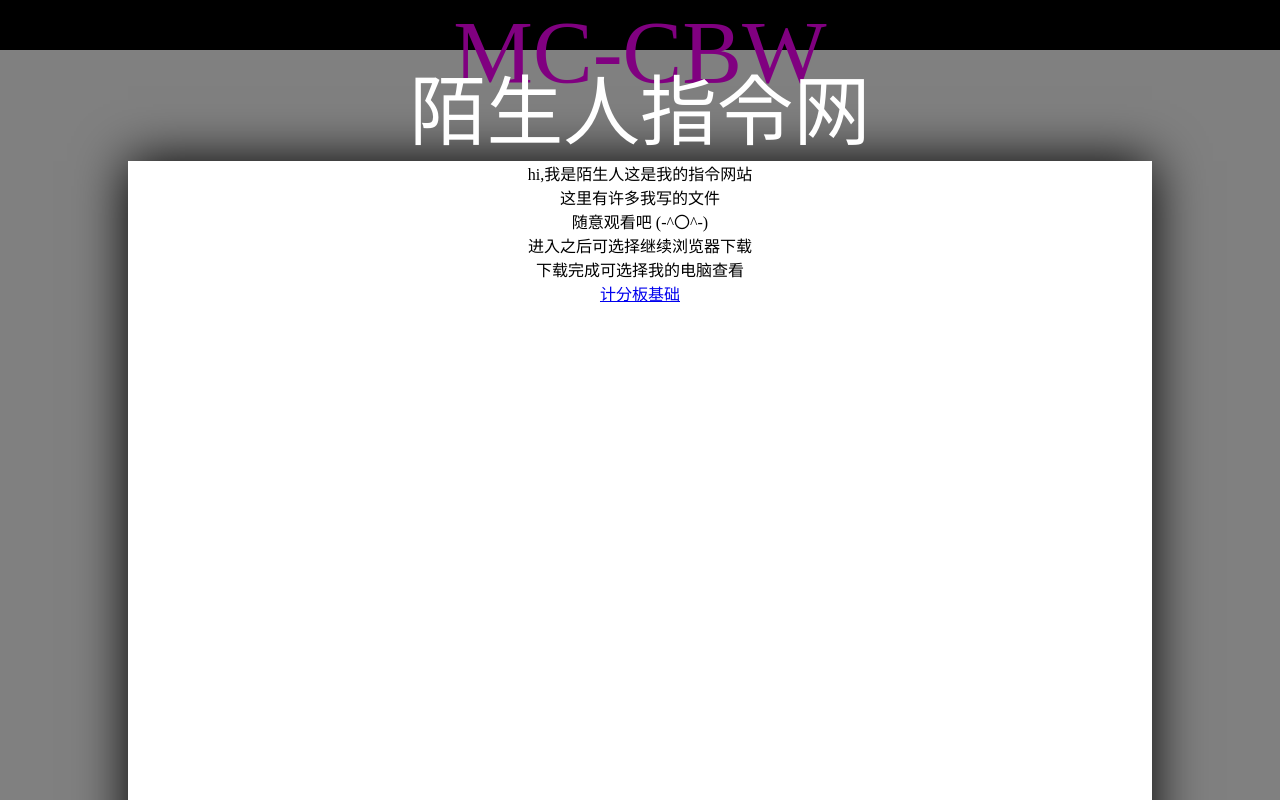
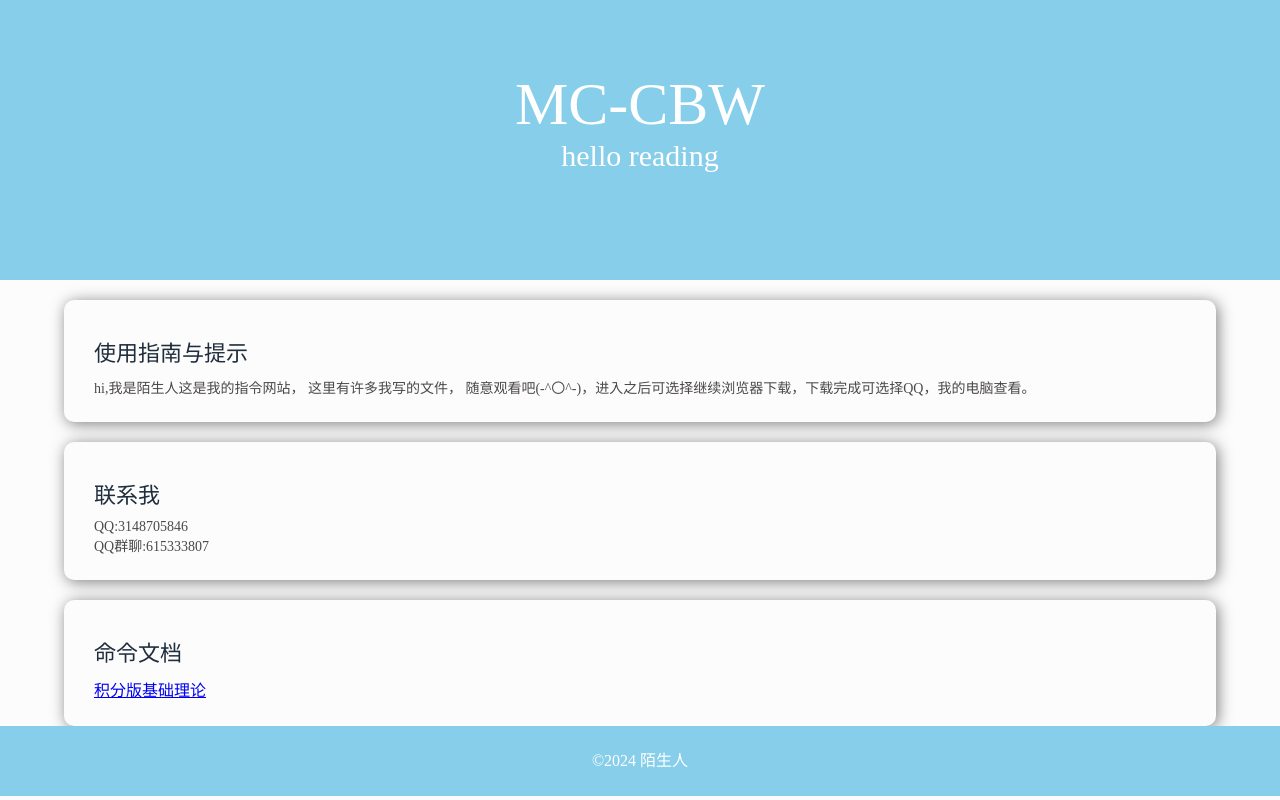
Before and after one commit to dfdghvv/MC-CBW, a plain HTML site: page index.html in a window 1280 px wide. Shown: the top 800 px of the page. Drawn offline with Linux system fonts and the light colour scheme.

Commit message:
Update index.html

```diff
--- a/index.html
+++ b/index.html
@@ -2,49 +2,131 @@
 <html>
   <head>
 	<meta charset="utf-8" name="viewport" content="width=device-width, initial-scale=1, maximum-scale=1, user-scalable=no">
+	<title>mc-cbw</title>
     <style>
       *{
-	margin : 0;
-	padding : 0;
+        margin:0;
+        padding:0;
+       }
+      body{
+        background: #fcfcfc;
+
+      }
+      .header{
+        height:280px;
+        background: skyblue;
+        color:white;
+        text-align:center;
+      }
+      .header h1{
+        font-size:60px;
+        font-weight:400;
+        padding-top:70px;
+       }
+     .header p{
+        font-size:30px;
+        font-weight:300;
       }
 
-	.xc{
-	width : 100vw;
-	height : 50px;
-	background-color :black;
-	color : purple;
-	font-size : 7vw;
-	text-align : center;
-	}
-	.xv{
-	text-align : center;
-	font-size : 6vw;
-	color : white;
-	}
-	body{
-	background-color :gray;
+
+      .box{
+
+        overflow:hidden;
+        width: 90%;
+        height: auto;
+        margin: 0 auto;
+        margin-top:20px;
+        border-radius:10px;
+        box-shadow:2px 2px 15px rgba(0,0,0,.5);
 
       }
-	.bg{
-	width : 80vw;
-	height : 200vw;
-	background-color :white;
-	margin : auto;
-	text-align : center;
-	box-shadow: 0 0 50px black;
+
+      .box .top img{
+        width:100%;
+       }
+
+     .bottom{
+       padding: 25px 30px;
+
+      }
+
+     .bottom h1{
+        font-size:22px;
+        font-weight:400;
+        padding: 10px 0;
+        color: #1f2d3d;
+      }
+    .bottom p{
+      font-size:14px;
+      color: #4c4948;
+
+     }
+
+
+   .footer{
+     margin-top:3 0px;
+     height:70px;
+     background: skyblue;
+     color:white;
+     text-align:center;
+    }
+
+   .footer  p{
+      line-height:70px;
+
      }
     </style>
   </head>
   <body>
-	<div class="xc">MC-CBW</div>
-	<div class="xv">陌生人指令网</div>
-	<div class="bg">
-	  hi,我是陌生人这是我的指令网站<br>
-	这里有许多我写的文件<br>
-	随意观看吧 (-^〇^-)   <br>进入之后可选择继续浏览器下载<br>下载完成可选择我的电脑查看<br>
-	<body>
-	<a href="https://docs.qq.com/scenario/export-download-app-guide.html?downloadUrl=https%3A%2F%2Ftencent-docs-1251316161.cos.ap-guangzhou.myqcloud.com%2Fc8786073103641f2ba3b3d344b06d09c%3Fq-sign-algorithm%3Dsha1%26q-ak%3DAKIDOaU77sym0yh8BzgXnmnvnPcq66qIKEOH%26q-sign-time%3D1709951326%3B1709953126%26q-key-time%3D1709951326%3B1709953126%26q-header-list%3D%26q-url-param-list%3Dresponse-content-disposition%3Bresponse-expires%26q-signature%3D2818fc5880738b71d4e7e7cf2d6d24a39816e505%26response-content-disposition%3Dattachment%253Bfilename%253D%2525E7%2525A7%2525AF%2525E5%252588%252586%2525E7%252589%252588%2525E6%25258C%252587%2525E4%2525BB%2525A4%2525E5%25259F%2525BA%2525E7%2525A1%252580%2525E7%252590%252586%2525E8%2525AE%2525BA%2525E7%2525AF%252587%25255BPE%2525E7%2525AF%252587%25255D.pdf%253Bfilename%252A%253Dutf-8%2527%2527%2525E7%2525A7%2525AF%2525E5%252588%252586%2525E7%252589%252588%2525E6%25258C%252587%2525E4%2525BB%2525A4%2525E5%25259F%2525BA%2525E7%2525A1%252580%2525E7%252590%252586%2525E8%2525AE%2525BA%2525E7%2525AF%252587%25255BPE%2525E7%2525AF%252587%25255D.pdf%26response-expires%3D1800&ext=pdf&name=%E7%A7%AF%E5%88%86%E7%89%88%E6%8C%87%E4%BB%A4%E5%9F%BA%E7%A1%80%E7%90%86%E8%AE%BA%E7%AF%87%5BPE%E7%AF%87%5D">计分板基础</a>
-  </body>
+
+     <div class="header">
+        <h1>MC-CBW</h1>
+        <p>hello reading</p>
      </div>
+
+     <div class="content">
+         <div class="box">
+            <div class="bottom">
+              <h1>使用指南与提示</h1>
+              <p>hi,我是陌生人这是我的指令网站，
+	这里有许多我写的文件，
+	随意观看吧(-^〇^-)，进入之后可选择继续浏览器下载，下载完成可选择QQ，我的电脑查看。</p>
+            </div>
+         </div>
+
+         <div class="box">
+
+            <div class="bottom">
+              <h1>联系我</h1>
+              <p>QQ:3148705846<br>QQ群聊:615333807</p>
+            </div>
+         </div>
+<div class="box">
+
+            <div class="bottom">
+              <h1>命令文档</h1>
+              <a href="https://docs.qq.com/scenario/export-download-app-guide.html?downloadUrl=https%3A%2F%2Ftencent-docs-1251316161.cos.ap-guangzhou.myqcloud.com%2Fc8786073103641f2ba3b3d344b06d09c%3Fq-sign-algorithm%3Dsha1%26q-ak%3DAKIDOaU77sym0yh8BzgXnmnvnPcq66qIKEOH%26q-sign-time%3D1710028420%3B1710030220%26q-key-time%3D1710028420%3B1710030220%26q-header-list%3D%26q-url-param-list%3Dresponse-content-disposition%3Bresponse-expires%26q-signature%3D6c21d7824c55b6b204f7e01d24935b4189587328%26response-content-disposition%3Dattachment%253Bfilename%253D%2525E7%2525A7%2525AF%2525E5%252588%252586%2525E7%252589%252588%2525E6%25258C%252587%2525E4%2525BB%2525A4%2525E5%25259F%2525BA%2525E7%2525A1%252580%2525E7%252590%252586%2525E8%2525AE%2525BA%2525E7%2525AF%252587%25255BPE%2525E7%2525AF%252587%25255D.pdf%253Bfilename%252A%253Dutf-8%2527%2527%2525E7%2525A7%2525AF%2525E5%252588%252586%2525E7%252589%252588%2525E6%25258C%252587%2525E4%2525BB%2525A4%2525E5%25259F%2525BA%2525E7%2525A1%252580%2525E7%252590%252586%2525E8%2525AE%2525BA%2525E7%2525AF%252587%25255BPE%2525E7%2525AF%252587%25255D.pdf%26response-expires%3D1800&ext=pdf&name=%E7%A7%AF%E5%88%86%E7%89%88%E6%8C%87%E4%BB%A4%E5%9F%BA%E7%A1%80%E7%90%86%E8%AE%BA%E7%AF%87%5BPE%E7%AF%87%5D">积分版基础理论</a><br>
+
+
+
+
+
+
+
+
+            </div>
+         </div>
+
+
+     </div>
+
+
+     <div class="footer">
+
+      <p>©2024 陌生人</p>
+
+     </div>
+
+
   </body>
 </html>
```
Lines whose indentation alone changed are shown as unchanged.
